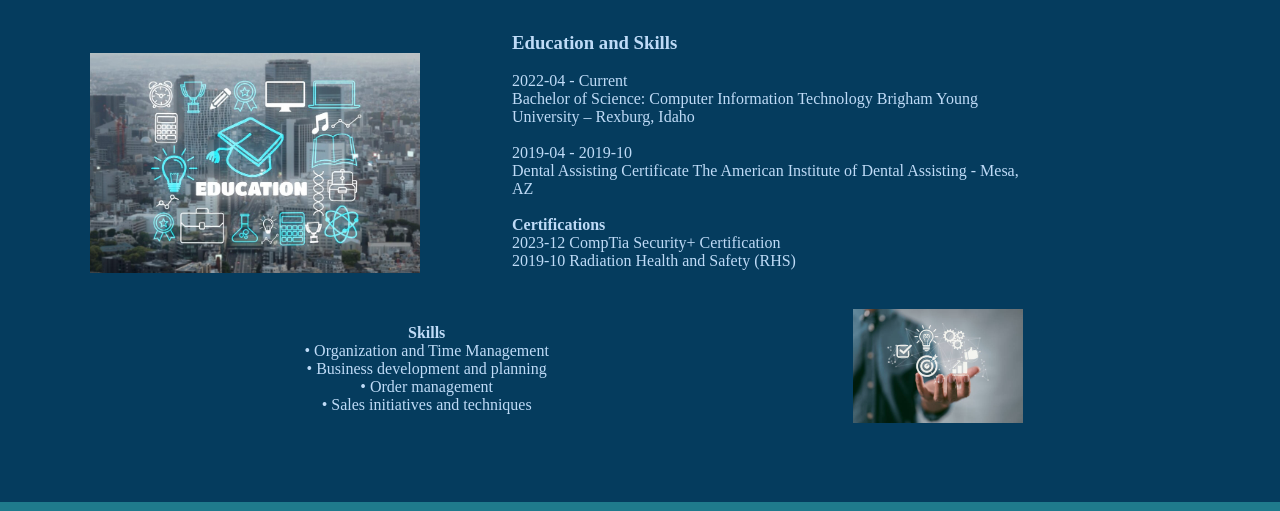
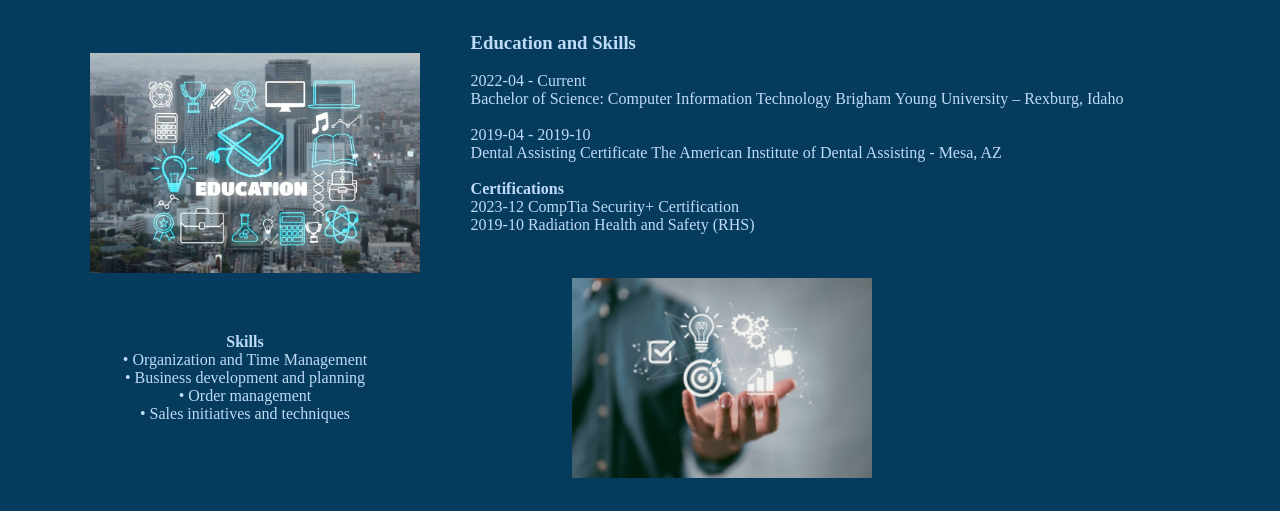
Before and after one commit to tomasvg18/portfolio, a plain HTML site: page education-skills.html in a window 1280 px wide. Shown: the part 106-617 px from the top of the page. Drawn offline with Linux system fonts and the light colour scheme.

Commit message:
Worked on design of Education page

```diff
--- a/education-skills.html
+++ b/education-skills.html
@@ -20,11 +20,11 @@
         </nav>
     </header>
     <div>
-        <main id="main-grid">
+        <main id="edu-grid">
 
-<img id= "meimage" src="images/education.jpg" alt="education art">
+<img id= "eduimage" src="images/education.jpg" alt="education art">
 
-            <section class="welcome-msg">
+            <section class="education-msg">
                 <h3>Education and Skills</h3>
                 <p>
                      2022-04 - Current	 	<br>
--- a/styles/style.css
+++ b/styles/style.css
@@ -28,6 +28,12 @@ nav a {
     grid-template-rows: repeat(2, 1fr);
 }
 
+#edu-grid {
+    display: grid;
+    grid-template-columns: repeat(19, 1fr);
+    grid-template-rows: repeat(2, 1fr);
+}
+
 #meimage {
 align-items: center;
 width: 330px;
@@ -37,6 +43,16 @@ padding-left: 90px;
 padding-top: 65px;
 transition: transform .5s;
 }
+
+#eduimage {
+    align-items: center;
+    width: 330px;
+    grid-column: 1/3;
+    grid-row: 1/3;
+    padding-left: 90px;
+    padding-top: 65px;
+    transition: transform .5s;
+    }
 
 #whtitle{
     color: beige;
@@ -49,6 +65,14 @@ grid-row: 1/3;
 color: #BFDBF7;
 text-align: left;
 }
+
+.education-msg {
+    padding-top: 25px;
+    grid-column: 4/17;
+    grid-row: 1/3;
+    color: #BFDBF7;
+    text-align: left;
+    }
 
 .testimony-msg {
     padding-top: 25px;
@@ -91,18 +115,19 @@ justify-content: center;
 
 #skillsgrid {
     display: grid;
-    grid-template-columns: repeat(3, 1fr);
+    grid-template-columns: repeat(15, 1fr);
 }
 
 #skills {
-    padding-top: 20px;
-    grid-column: 1/3;
+    padding-top: 60px;
+    grid-column: 2/6;
     color: #BFDBF7;
     text-align: center;
 }
 #skillsimg {
+    grid-column: 8/11;
     padding-top: 5px;
-    width: 170px;
+    width: 300px;
 }
 
 #security {
```
